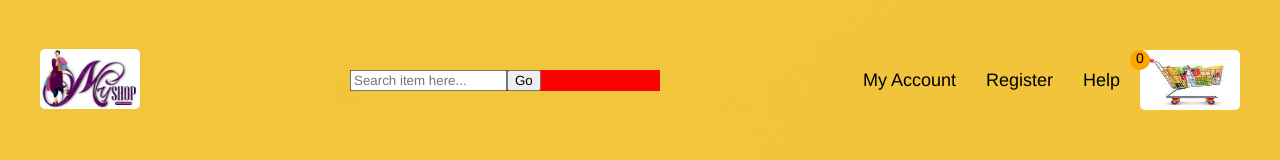
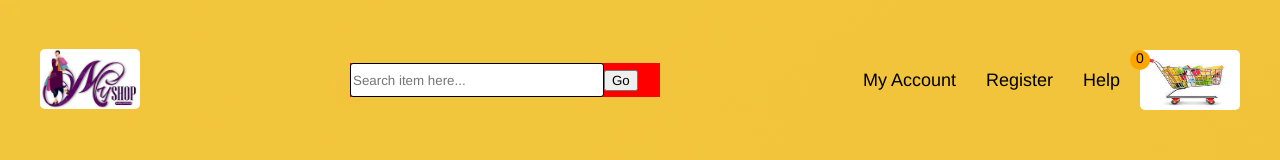
Before and after one commit to Tetka3/np-ecommerce, a React (Create React App) app: page /np-ecommerce/cart in a window 1280 px wide. Shown: the top 160 px of the page. Built offline with nearby package versions, Linux system fonts and the light colour scheme.

Commit message:
first commit

```diff
--- a/src/components/style.css
+++ b/src/components/style.css
@@ -28,6 +28,15 @@
 .search{
     flex: 1;
     background-color: red;
+}
+.search input {
+    width: 80%;
+    height: 30px;
+    border: 1px solid black;
+    border-radius: 3px;
+}
+.search button {
+
 }
 .add{
     display: flex;
```
